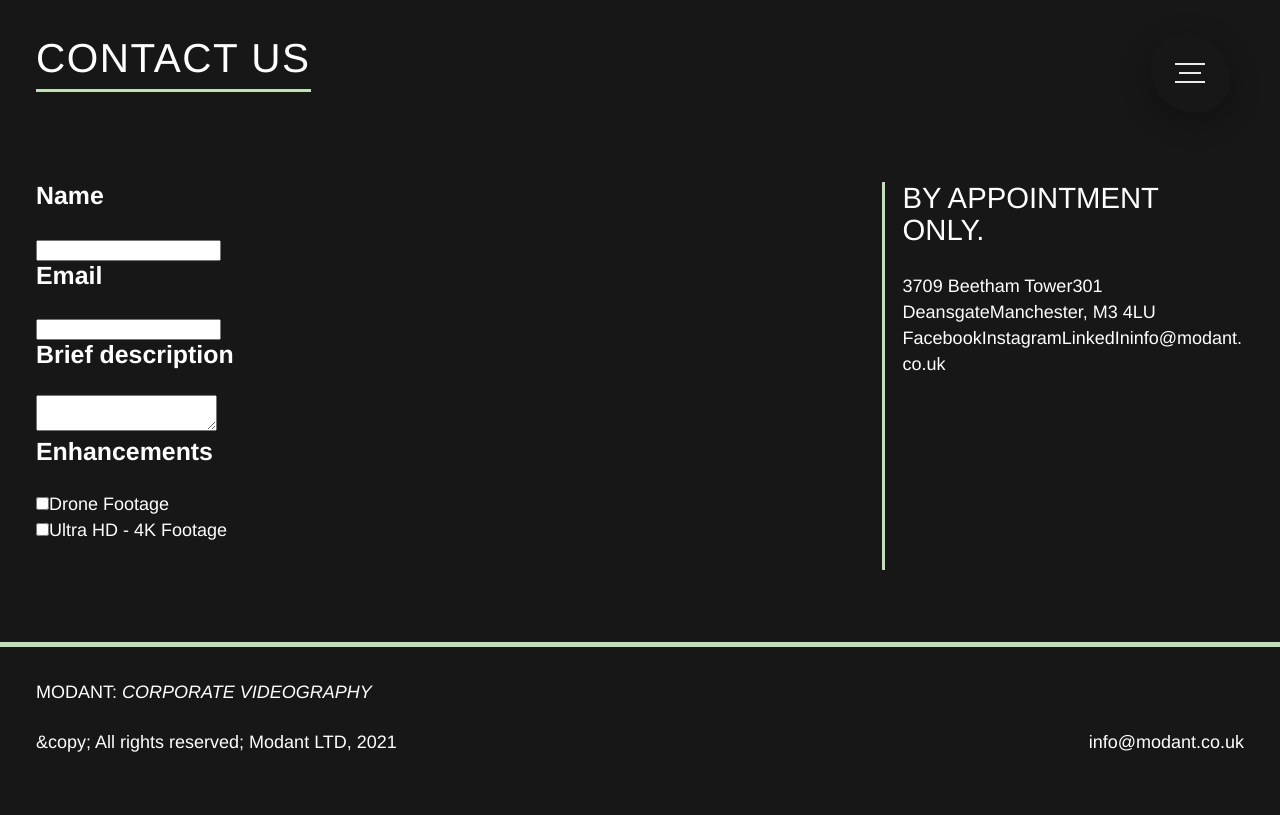
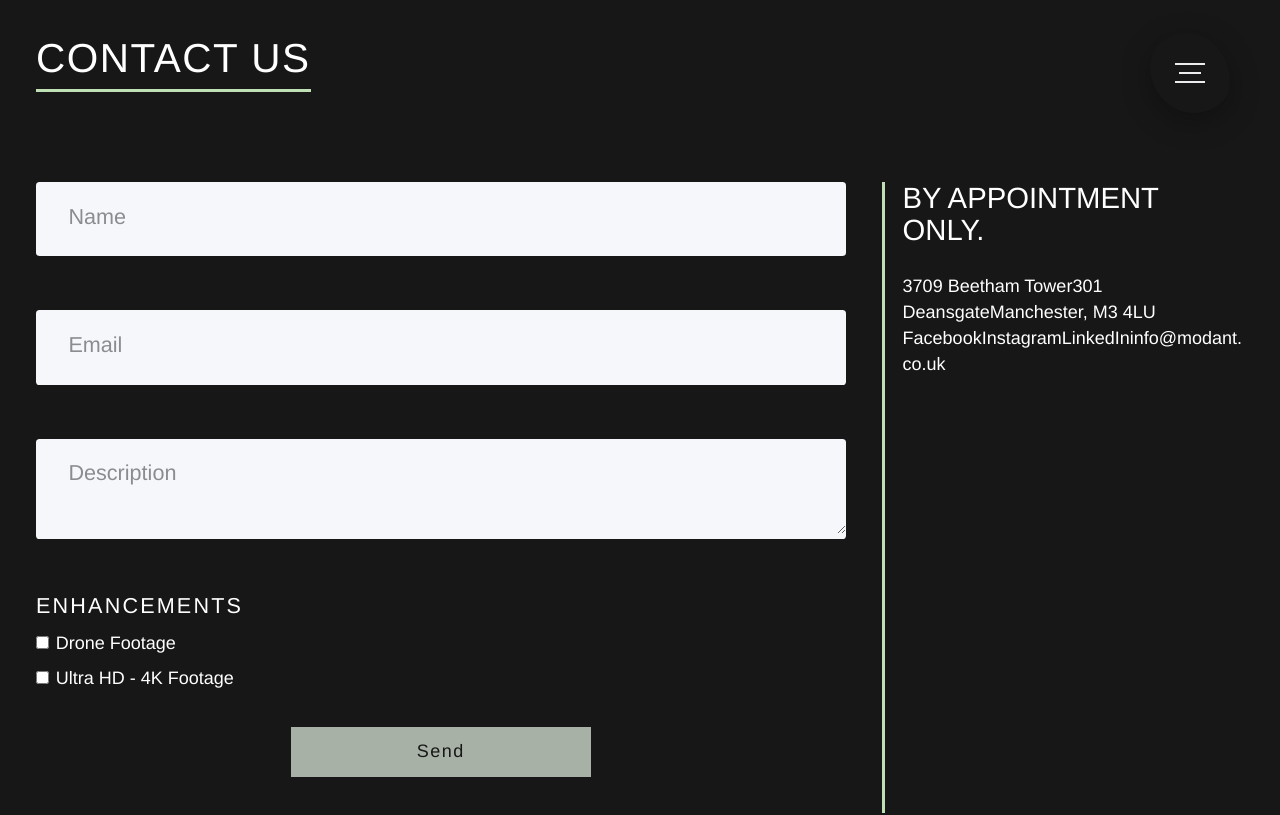
Before and after one commit to Info-Modant/modant-next-site, a Next.js app: page /contact in a window 1280 px wide. Shown: the top 815 px of the page. Built offline with nearby package versions, Linux system fonts and the light colour scheme.

Commit message:
form styling and functionality implementation

```diff
--- a/components/smallcomponents/Button.tsx
+++ b/components/smallcomponents/Button.tsx
@@ -7,12 +7,14 @@ interface ButtonProps {
   onClick?: () => void,
   children: string,
   leftIcon?: IconDefinition,
+  type?: 'button' | 'submit' | 'reset',
+  disabled?: boolean,
 }
 
-export function Button({ href, onClick, children, leftIcon }: ButtonProps) {
+export function Button({ href, onClick, children, leftIcon, type, disabled }: ButtonProps) {
   return (
     <a href={ href }>
-      <button className="modant-button" onClick={ onClick }>
+      <button className="modant-button" onClick={ onClick } type={ type || 'button' } disabled={ disabled }>
         { leftIcon && <FontAwesomeIcon icon={leftIcon} /> }
         <p>{ children }</p>
       </button>
--- a/components/smallcomponents/Form.tsx
+++ b/components/smallcomponents/Form.tsx
@@ -1,23 +1,37 @@
-import {ReactNode, ReactNodeArray} from "react";
+import { ReactNode, ReactNodeArray } from "react";
 
-interface SubmitContainerProps {
+interface FormContainerProps extends ButtonContainerProps {
   title: string,
-  children: ReactNode | ReactNodeArray,
 }
 
-export function SubjectContainer({ title, children }: SubmitContainerProps) {
+interface SubjectContainerProps extends FormContainerProps {
+  inputLength?: number,
+  error?: string,
+}
+
+export function SubjectContainer({ title, children, inputLength, error }: SubjectContainerProps) {
 
   return (
-    <div className="form-subject-container">
-      <h3>{ title }</h3>
+    <div className={`form-subject-container ${ inputLength && inputLength > 0 ? 'label-transition' : '' }`}>
+      <label>{ title }</label>
+      { children }
+      { error && <Error error={ error } /> }
+    </div>
+  )
+}
+
+export function CheckBoxFieldContainer({ title, children }: FormContainerProps) {
+
+  return (
+    <div className="checkbox-field-container">
+      <label>{ title }</label>
       { children }
     </div>
   )
 }
 
-interface CheckboxContainerProps {
+interface CheckboxContainerProps extends ButtonContainerProps {
   label: string,
-  children: ReactNode | ReactNodeArray,
 }
 
 export function CheckboxContainer({ label, children }: CheckboxContainerProps) {
@@ -29,3 +43,19 @@ export function CheckboxContainer({ label, children }: CheckboxContainerProps) {
     </div>
   )
 }
+
+interface ButtonContainerProps {
+  children: ReactNode | ReactNodeArray,
+}
+
+export function ButtonContainer({ children }: ButtonContainerProps) {
+  return <div className="button-container">{ children }</div>
+}
+
+interface ErrorProps {
+  error: string,
+}
+
+export function Error({ error }: ErrorProps) {
+  return <span className="error">{ error }</span>
+}
--- a/pages/contact.tsx
+++ b/pages/contact.tsx
@@ -3,7 +3,14 @@ import {Color} from "../utilities/color";
 import {CapitalisedHeading, Title} from "../components/smallcomponents/Title";
 import {ContactUsInfo} from "../data/dataStructure";
 import {Formik, Field} from 'formik';
-import {CheckboxContainer, SubjectContainer} from "../components/smallcomponents/Form";
+import {
+  ButtonContainer,
+  CheckboxContainer,
+  CheckBoxFieldContainer,
+  SubjectContainer
+} from "../components/smallcomponents/Form";
+import {Button} from "../components/smallcomponents/Button";
+import { RegExp } from "../utilities/regExp";
 
 const contactUsInfo = require('../data/contactUsInfo.json') as ContactUsInfo;
 
@@ -34,6 +41,12 @@ interface InitialValues {
   enhancements: Enhancements,
 }
 
+interface FormErrors {
+  name?: string,
+  email?: string,
+  description?: string,
+}
+
 interface Enhancements {
   droneFootage: boolean,
   ultraHd: boolean,
@@ -55,6 +68,23 @@ function ContactForm() {
     <div className="contact-form">
       <Formik
         initialValues={ initialValues }
+        validate={ ({ name, email, description }) => {
+          const errors: FormErrors = {};
+
+          if (name.trim().length < 3) {
+            errors.name = 'Name must be at least 3 characters';
+          }
+
+          if (email.trim().length < 3 || !email.match(RegExp.Email)) {
+            errors.email = 'Email is invalid';
+          }
+
+          if (description.trim().length < 10) {
+            errors.description = 'Description must at least contain 10 characters';
+          }
+
+          return errors;
+        } }
         onSubmit={ (values, { setSubmitting }) => {
           console.log(values);
         } }
@@ -63,18 +93,27 @@ function ContactForm() {
           ({ values,
              handleBlur,
              handleChange,
-             handleSubmit }) =>
+             handleSubmit,
+             touched,
+             errors,
+             isValid,
+             isSubmitting,
+             dirty
+          }) =>
             <form onSubmit={ handleSubmit }>
-              <SubjectContainer title="Name">
-                <input id="name" name="name" value={ values.name } onChange={ handleChange } onBlur={ handleBlur } />
+              <SubjectContainer title="Name" inputLength={ values.name.length } error={ touched.name ? errors.name : undefined }>
+                <input id="name" name="name" className="text-input" placeholder="Name"
+                       value={ values.name } onChange={ handleChange } onBlur={ handleBlur } />
               </SubjectContainer>
-              <SubjectContainer title="Email">
-                <input id="email" name="email" value={ values.email } onChange={ handleChange } onBlur={ handleBlur } />
+              <SubjectContainer title="Email" inputLength={ values.email.length } error={ touched.email ? errors.email : undefined }>
+                <input id="email" name="email" className="text-input" placeholder="Email"
+                       value={ values.email } onChange={ handleChange } onBlur={ handleBlur } />
               </SubjectContainer>
-              <SubjectContainer title="Brief description">
-                <textarea id="description" name="description" value={ values.description } onChange={ handleChange } onBlur={ handleBlur } />
+              <SubjectContainer title="Brief description" inputLength={ values.description.length } error={ touched.description ? errors.description : undefined }>
+                <textarea id="description" name="description" placeholder="Description"
+                          value={ values.description } onChange={ handleChange } onBlur={ handleBlur } />
               </SubjectContainer>
-              <SubjectContainer title="Enhancements">
+              <CheckBoxFieldContainer title="Enhancements">
 
                 <CheckboxContainer label="Drone Footage">
                   <Field type="checkbox" id="droneFootage" name="enhancements.droneFootage"
@@ -85,7 +124,11 @@ function ContactForm() {
                          checked={ values.enhancements.ultraHd }  value={ values.enhancements.ultraHd } />
                 </CheckboxContainer>
 
-              </SubjectContainer>
+              </CheckBoxFieldContainer>
+
+              <ButtonContainer>
+                <Button type="submit" disabled={ !isValid || isSubmitting || !dirty }>Send</Button>
+              </ButtonContainer>
             </form>
         }
       </Formik>
--- a/styles/contact.scss
+++ b/styles/contact.scss
@@ -2,7 +2,8 @@
 
 div.contact-us-container {
   display: grid;
-  grid-template-columns: 70% 30%;
+  grid-template-columns: calc(70% - 2em) 30%;
+  grid-gap: 2em;
   margin: 5em auto 2em auto;
   max-width: 1500px;
 
@@ -11,3 +12,75 @@ div.contact-us-container {
     padding-left: 1em;
   }
 }
+
+form {
+  label {
+    font-size: 1.2rem;
+    display: block;
+    text-transform: uppercase;
+    font-weight: 200;
+    letter-spacing: 0.1em;
+    margin-bottom: 0.5em;
+  }
+
+  input.text-input, textarea {
+    color: #333;
+    font-size: 1.2rem;
+    margin: 0 auto;
+    padding: 1em 1.5em;
+    border-radius: 0.2rem;
+    background-color: $gray-200;
+    border: none;
+    width: 100%;
+    display: block;
+    border-bottom: 0.3rem solid transparent;
+    transition: all 0.3s;
+  }
+}
+
+div.form-subject-container {
+  position: relative;
+  margin-bottom: 3em;
+
+  label {
+    position: absolute;
+    top: 0;
+    left: 0;
+    transition: all 0.3s;
+    z-index: -1;
+    margin-left: 2rem;
+    margin-top: 0.7rem;
+  }
+
+  &.label-transition label {
+    top: -2em;
+    left: -1em;
+    z-index: 5;
+  }
+
+  span.error {
+    position: absolute;
+    right: 2em;
+    font-size: 0.9em;
+    opacity: 0;
+    animation: reveal 0.5s forwards;
+  }
+}
+
+@keyframes reveal {
+  0% {
+    opacity: 0;
+    right: 2em;
+  }
+  100% {
+    opacity: 1;
+    right: 0;
+  }
+}
+
+div.checkbox-container {
+  margin-bottom: 0.5em;
+  input[type='checkbox'] {
+    margin-right: 0.5em;
+  }
+}
--- a/styles/layout.scss
+++ b/styles/layout.scss
@@ -88,7 +88,7 @@ h1 {
   font-size: 2.25rem;
   line-height: 1.1;
 }
-h1, h2, h3, h4, h5, h6, p, span {
+h1, h2, h3, h4, h5, h6, p, span, label {
   color: $white;
 }
 mark {
--- a/styles/main.scss
+++ b/styles/main.scss
@@ -35,3 +35,7 @@ div.footer {
 .portfolio-page, .contact-page {
   padding: 2em;
 }
+
+span.error {
+  color: $red-600;
+}
--- a/styles/smallcomponents.scss
+++ b/styles/smallcomponents.scss
@@ -65,8 +65,24 @@ button.modant-button {
   &:focus {
     box-shadow: 0 0 0 0.15rem $primary-700;
   }
+
+  &:disabled {
+    background: $primary-200;
+    opacity: 0.7;
+
+    p {
+      letter-spacing: 1.5px;
+      font-weight: 300;
+    }
+  }
 }
 
 .capitalised-heading {
   text-transform: uppercase;
 }
+
+div.button-container {
+  margin: 2em auto;
+  display: grid;
+  place-items: center;
+}
```
